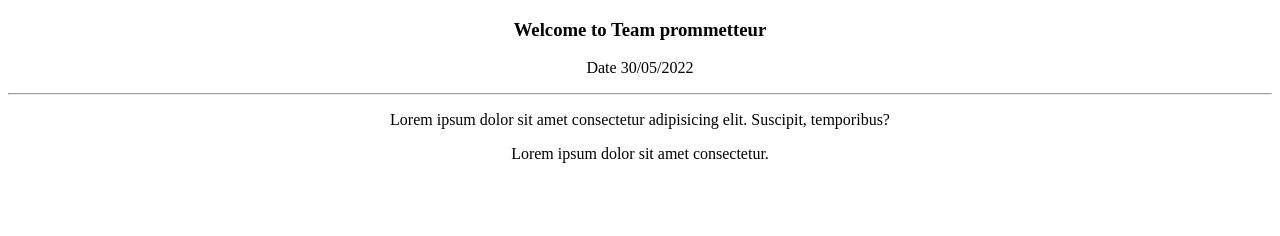
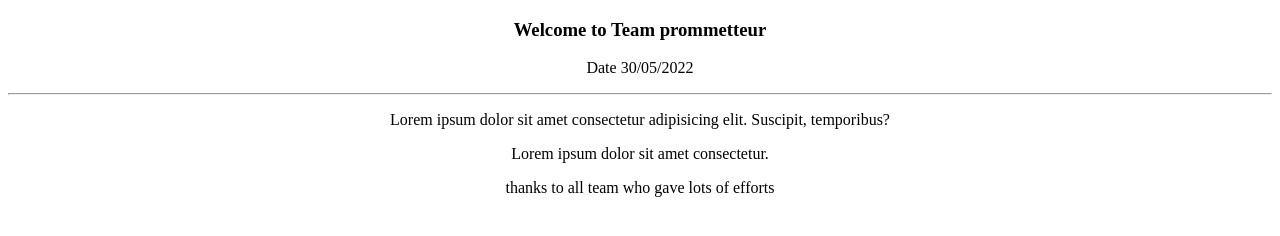
Before and after one commit to laxmanNemane/firstcode, a plain HTML site: page index.html in a window 1280 px wide. Drawn offline with Linux system fonts and the light colour scheme.

Commit message:
pull request demo

```diff
--- a/index.html
+++ b/index.html
@@ -13,6 +13,7 @@
         <hr >
         <p>Lorem ipsum dolor sit amet consectetur adipisicing elit. Suscipit, temporibus?</p>
         <p>Lorem ipsum dolor sit amet consectetur.</p>
+        <p>thanks to all team who gave lots of efforts</p>
 
     </center>
 
```
